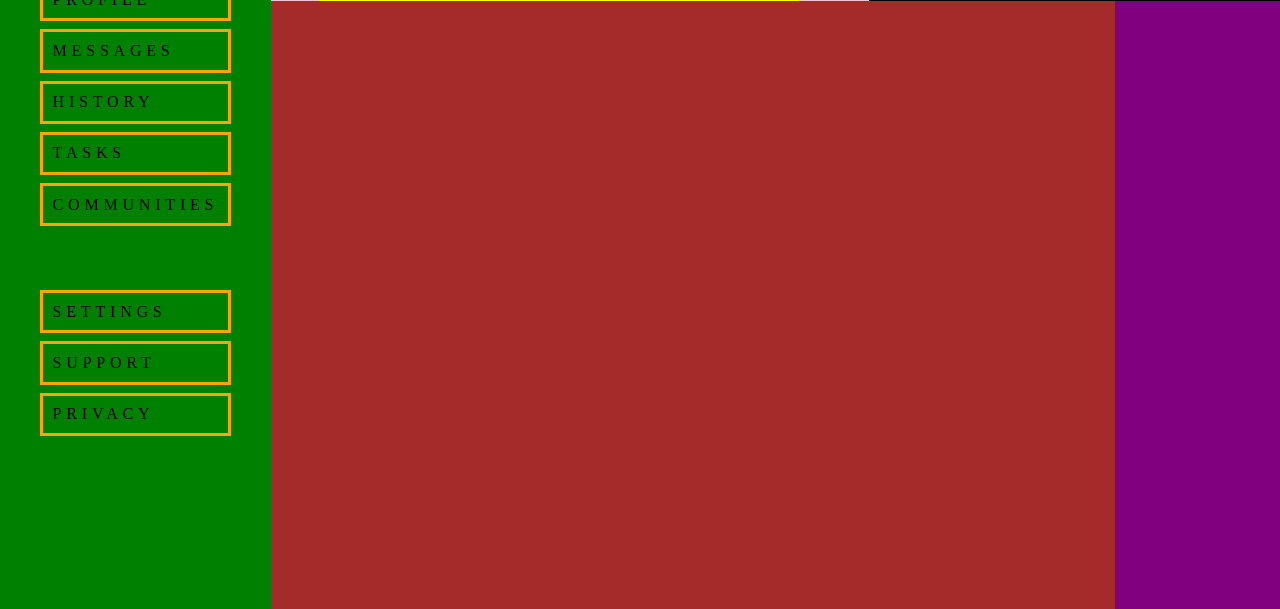
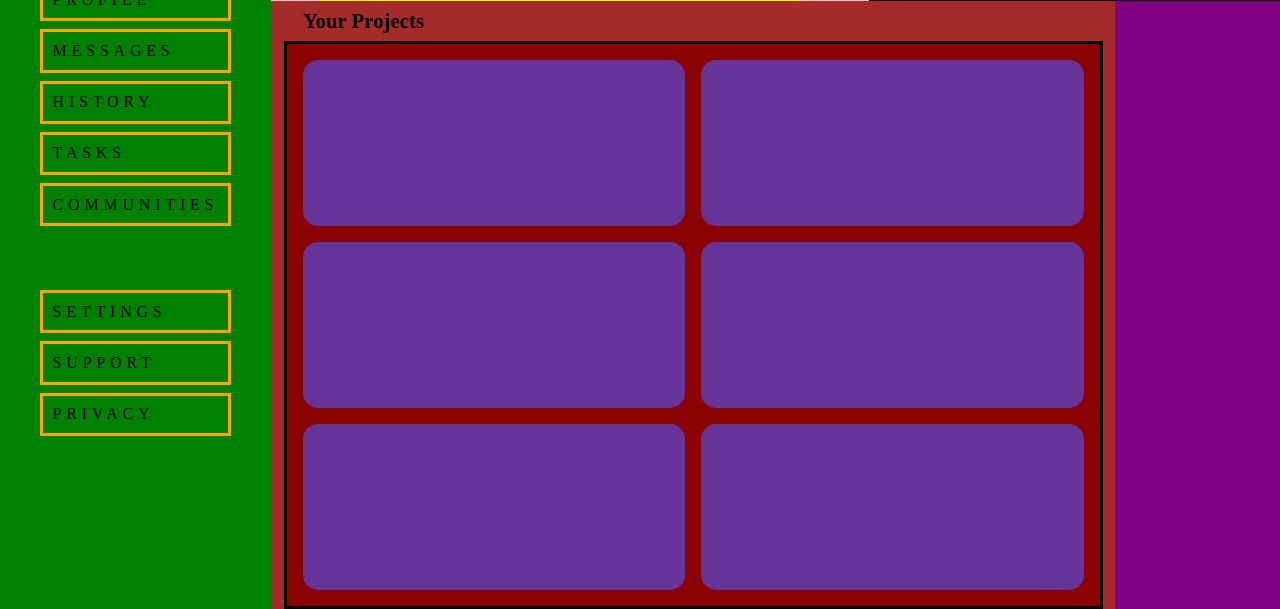
Before and after one commit to TekNellCo/dashboard1, a plain HTML site: page index.html in a window 1280 px wide. Shown: the part 191-800 px from the top of the page. Drawn offline with Linux system fonts and the light colour scheme; a web font is replaced by a local one.

Commit message:
finish middle grid

```diff
--- a/index.html
+++ b/index.html
@@ -59,6 +59,18 @@
 
 
 
+            <div class="bodypage">
+                <div class="projectbox">
+                    <h4>Your Projects</h4>
+                    <div class="projects">
+                        <div class="project1"></div>
+                        <div class="project2"></div>
+                        <div class="project3"></div>
+                        <div class="project4"></div>
+                        <div class="project5"></div>
+                        <div class="project6"></div>
+                    </div>
+                </div>
 
 
 
@@ -70,8 +82,10 @@
 
 
 
-            <div class="bodypage">
-                <div class="projects"></div>
+
+
+
+
                 <div class="announcements"></div>
             </div>
 
--- a/style.css
+++ b/style.css
@@ -155,11 +155,57 @@ body{
     width:30rem;
 }
 .uploader button{
+    cursor: pointer;
     width: 7rem;
     height: 2.5rem;
     border: none;
     border-radius: 25px;
     font-family: b;
+}
+/* PAGE */
+.two{
+    display: flex;
+    flex-direction: column;
+    background-color: pink;
+    height: 100%;
+    width: 100%;
+}
+.bodypage{
+    display: flex;
+    background-color: orange;
+    width: 100%;
+    height: 100%;
+}
+/* MAIN CENTER PAGE */
+.projectbox{
+    font-family: c;
+    display: flex;
+    flex-direction: column;
+    justify-content: center;
+    align-items: center;
+    background-color: brown;
+    width: 75%;
+}
+.projectbox h4{
+    font-size: 1.3rem;
+    margin: 0.5rem 2rem;
+    align-self: flex-start;
+}
+.projects{
+    display: grid;
+    grid-template-columns: repeat(2,1fr);
+    grid-template-rows: repeat(3, 1fr);
+    background-color: darkred;
+    border: solid;
+    grid-gap: 1rem;
+    width: 97%;
+    height: 95%;
+    padding: 1rem;
+}
+.projects div{
+    background-color: rebeccapurple;
+    border-radius: 15px;
+
 }
 
 
@@ -179,27 +225,27 @@ body{
 
 
 
-.two{
-    display: flex;
-    flex-direction: column;
-    background-color: pink;
-    height: 100%;
-    width: 100%;
-}
-.search{
-    background-color: yellow;
-    height: 13rem;
-}
-.bodypage{
-    display: flex;
-    background-color: orange;
-    width: 100%;
-    height: 100%;
-}
-.projects{
-    background-color: brown;
-    width: 75%;
-}
+
+
+
+
+
+
+
+
+
+
+
+
+
+
+
+
+
+
+
+
+
 .announcements{
     background-color: purple;
     height: 100%;
```
